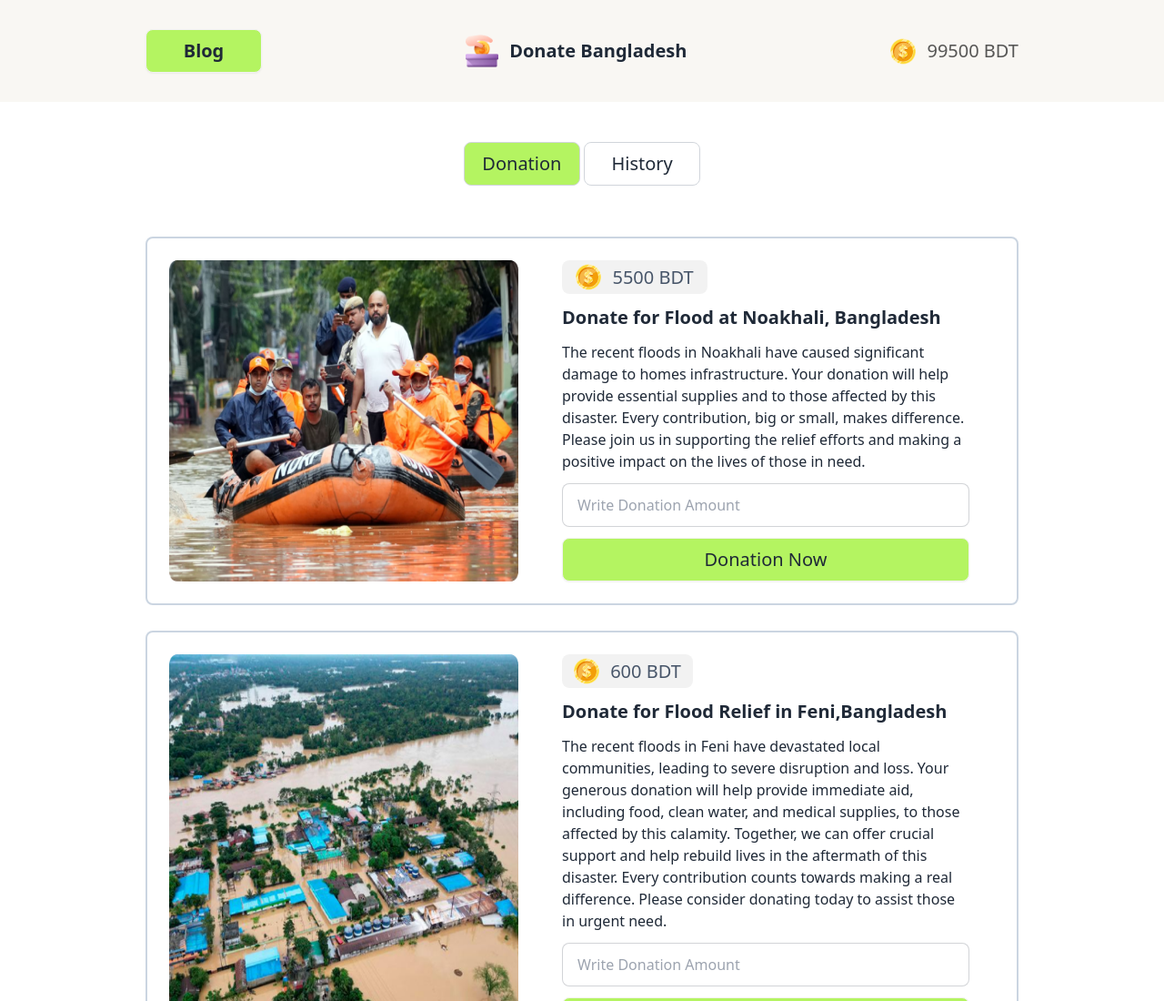
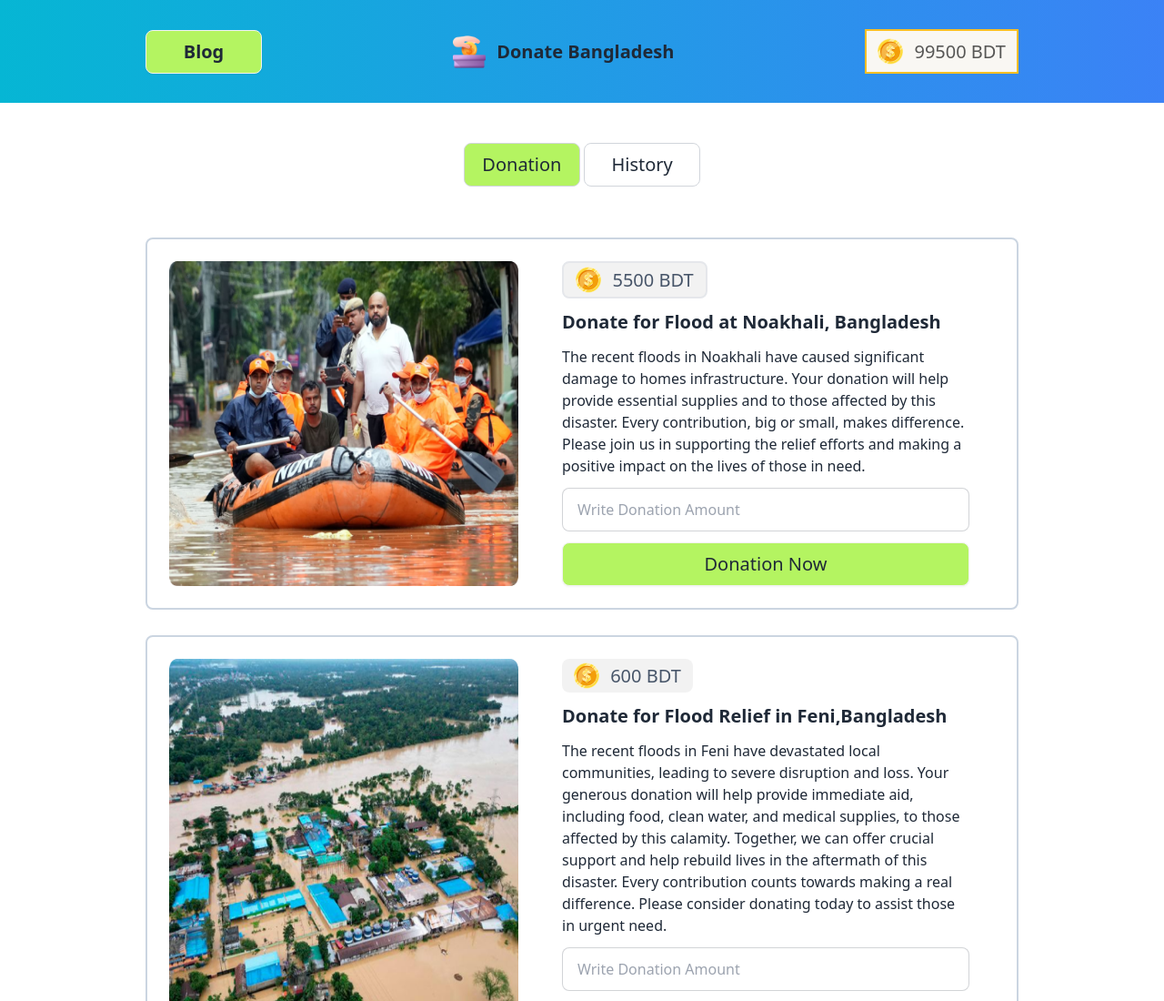
Before and after one commit to alaminhero11/my-fifth-assignment, a plain HTML site: page index.html in a window 1280 px wide. Shown: the top 1100 px of the page at 91% size. Drawn offline with nearby package versions, Linux system fonts and the light colour scheme.

Commit message:
added all content

```diff
--- a/index.html
+++ b/index.html
@@ -44,7 +44,7 @@
     <!-- --------------------------HEADER-SECTION-------------------------- -->
     <header class="w-full lg:w-full sticky top-0">
         <!-- ---------------Header-Section-01--------------- -->
-        <div class="bg-primary">
+        <div class="bg-gradient-to-r from-cyan-500 to-blue-500">
             <nav class="w-9/12 mx-auto py-8 flex justify-between items-center">
                 <div>
                     <button id="blog-button" class="btn bg-secondary w-32 text-xl font-bold">Blog</button>
@@ -56,7 +56,8 @@
                     </div>
                 </div>
                 <div>
-                    <div class="flex justify-between items-center gap-3">
+                    <div
+                        class="flex justify-between items-center gap-3 border-double border-2 border-amber-400 px-3 py-2 bg-primary">
                         <img src="./assets/coin.png" alt="coin.png">
                         <h3 class="text-xl font-medium text-normal"><span id="available-balance">99500</span> BDT</h3>
                     </div>
@@ -96,7 +97,8 @@
                 </div>
                 <!-- ----------Noakhali-Donate-Section---------- -->
                 <div class="lg:mx-7">
-                    <div class="flex gap-3 bg-grey w-40 items-center justify-center p-1 rounded-lg">
+                    <div
+                        class="flex gap-3 bg-grey w-40 items-center justify-center p-1 rounded-lg border-double border-2">
                         <img src="./assets/coin.png" alt="">
                         <h3 class="text-xl font-medium text-slate-600"><span id="current-balance">5500</span> BDT
                         </h3>
```
